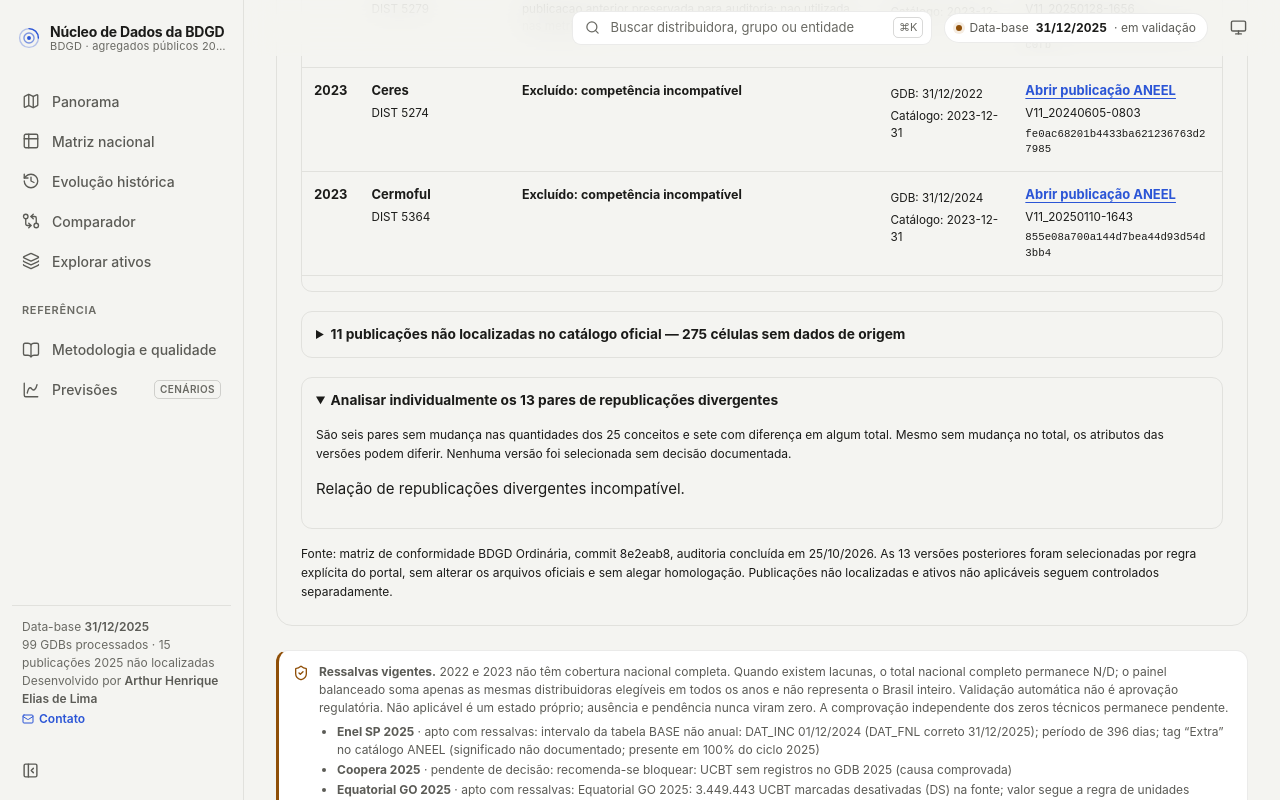
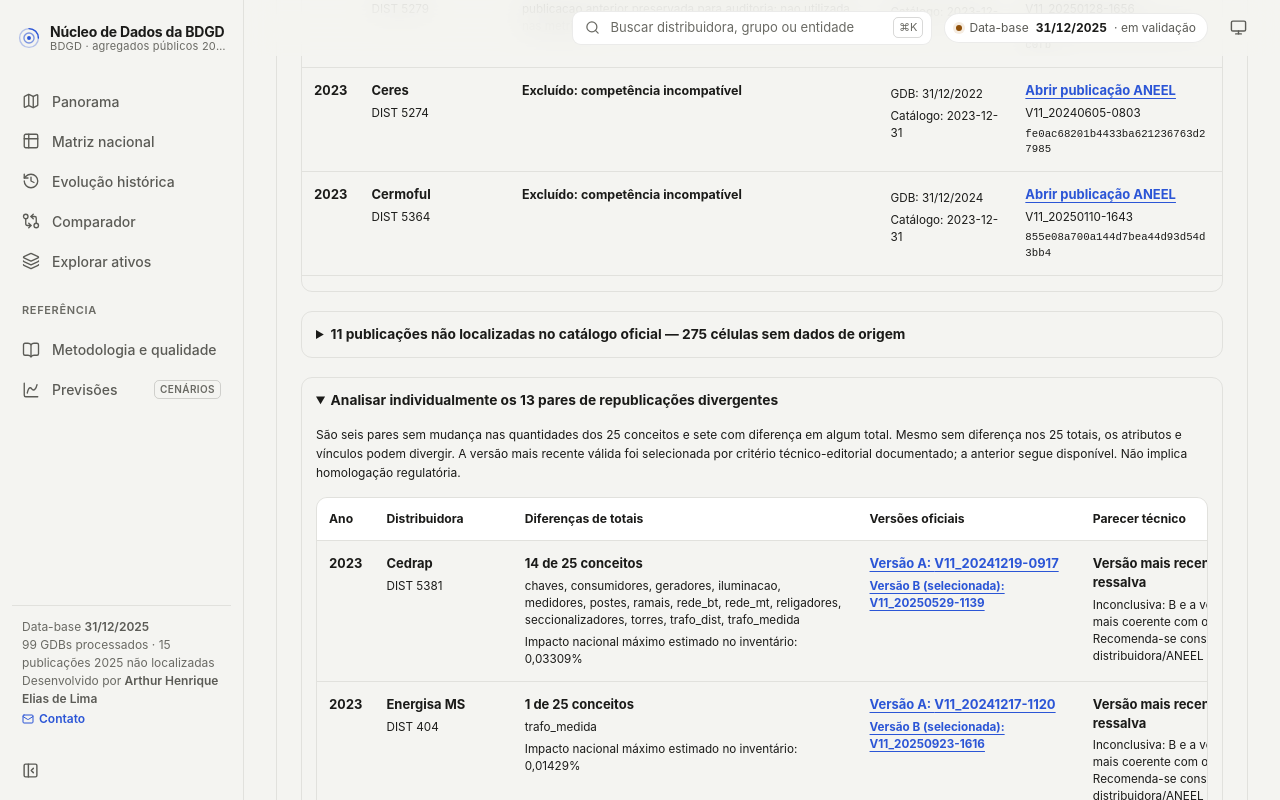
Before and after one commit to artelias/BDGD, a Next.js app in the folder nucleo-dados-bdgd/web/: page /evolucao in a window 1280 px wide. Both pictures are taken after a click on the heading 762 px from the left and 1705 px from the top of the page. Shown: the part 1305-2105 px from the top of the page. Built offline with nearby package versions, Linux system fonts and the light colour scheme.

Commit message:
ux(pares): corrigir estado de 13 republicacoes selecionadas no historico

```diff
--- a/nucleo-dados-bdgd/web/src/components/pages/ParesDivergentes.tsx
+++ b/nucleo-dados-bdgd/web/src/components/pages/ParesDivergentes.tsx
@@ -21,7 +21,7 @@ export function ParesDivergentes() {
       .then((res) => { if (!res.ok) throw new Error("HTTP " + res.status); return res.json(); })
       .then((r: Pacote) => {
         if (!Array.isArray(r.pares) || r.pares.length !== 13 ||
-            r.quantidade !== 13 || r.selecionadaAutomaticamente !== false)
+            r.quantidade !== 13 || r.selecionadaAutomaticamente !== true)
           throw new Error("Relação de republicações divergentes incompatível.");
         setDados(r);
       })
@@ -32,7 +32,7 @@ export function ParesDivergentes() {
   return (
     <details className={s.pares} data-testid="pares-publicacoes">
       <summary>Analisar individualmente os 13 pares de republicações divergentes</summary>
-      <p className={s.rodape}>São seis pares sem mudança nas quantidades dos 25 conceitos e sete com diferença em algum total. Mesmo sem mudança no total, os atributos das versões podem diferir. Nenhuma versão foi selecionada sem decisão documentada.</p>
+      <p className={s.rodape}>São seis pares sem mudança nas quantidades dos 25 conceitos e sete com diferença em algum total. Mesmo sem diferença nos 25 totais, os atributos e vínculos podem divergir. A versão mais recente válida foi selecionada por critério técnico-editorial documentado; a anterior segue disponível. Não implica homologação regulatória.</p>
       {erro ? <p role="alert">{erro}</p> : !dados ? <p role="status">Carregando comparações técnicas…</p> :
         <div className={s.scroll} tabIndex={0} role="region" aria-label="Comparação dos 13 pares de versões oficiais">
           <table className={s.tabela}>
@@ -48,9 +48,9 @@ export function ParesDivergentes() {
                 </td>
                 <td>
                   <a href={link(r.itemA)} target="_blank" rel="noopener noreferrer">Versão A: {r.versaoA}</a>
-                  <span className={s.sub}><a href={link(r.itemB)} target="_blank" rel="noopener noreferrer">Versão B: {r.versaoB}</a></span>
+                  <span className={s.sub}><a href={link(r.itemB)} target="_blank" rel="noopener noreferrer">Versão B (selecionada): {r.versaoB}</a></span>
                 </td>
-                <td><b>Decisão: {r.decisao.toLocaleLowerCase("pt-BR")}</b>
+                <td><b>Versão mais recente selecionada com ressalva</b>
                   <span className={s.sub}>{r.recomendacaoTecnica}</span>
                 </td>
               </tr>
```
